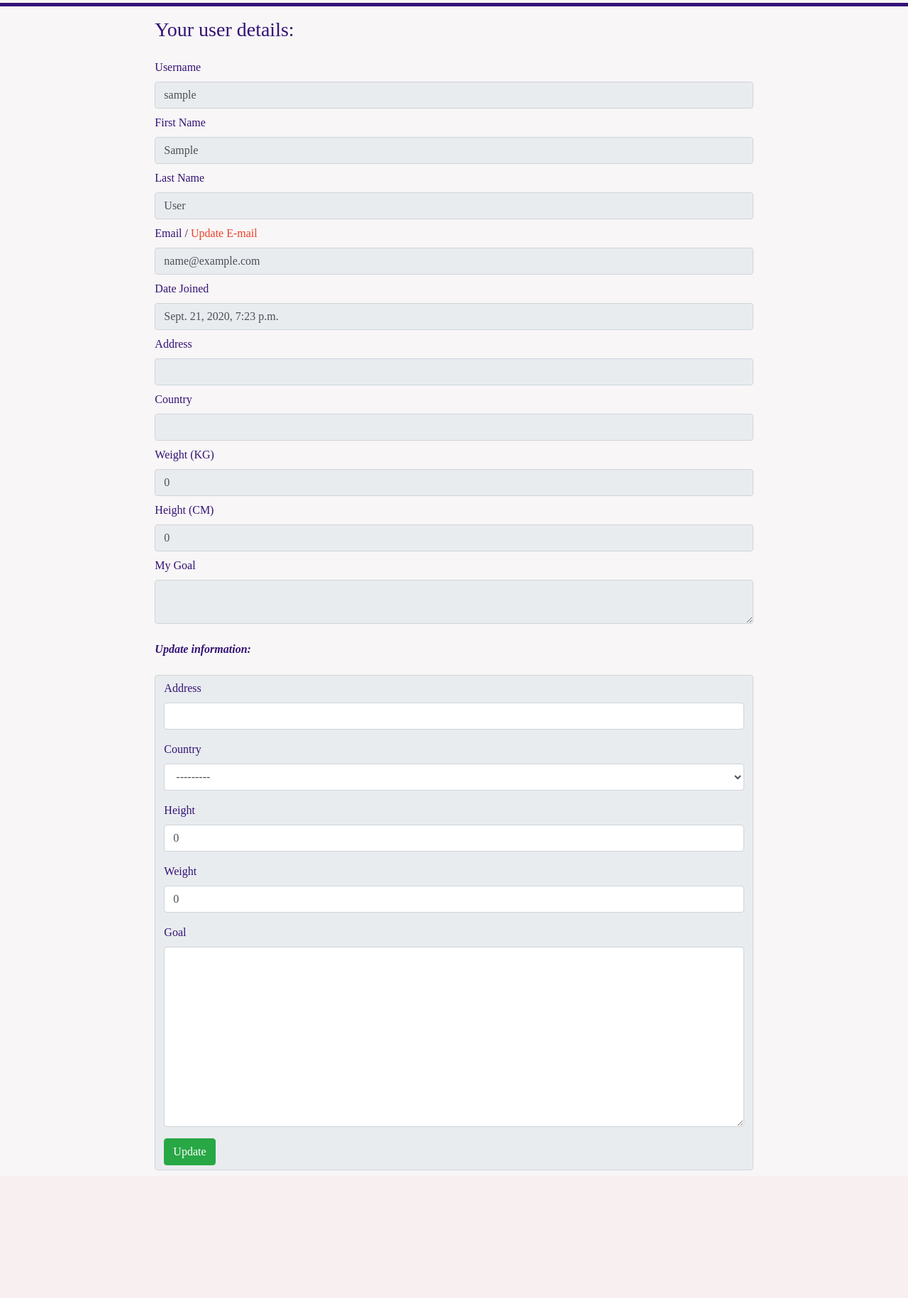
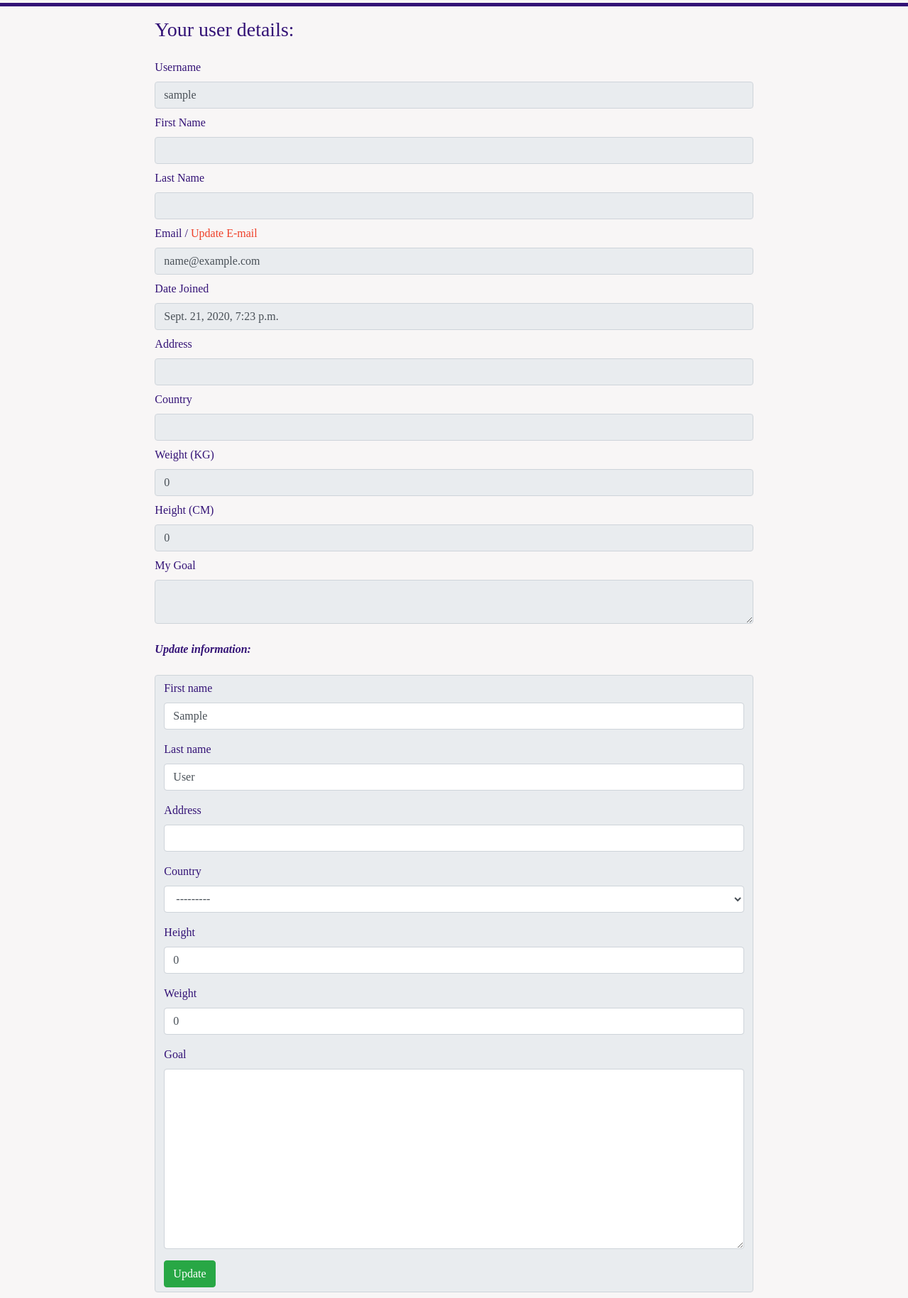
Before and after one commit to Code-Institute-Submissions/Sculpt-Studio, a Django app: page /user_profile/ in a window 1280 px wide. Shown: the part 209-2038 px from the top of the page at 71% size. Before the commit the page ends 1858 px from the top, so only its background shows below. Run offline with Django 3.2, Linux system fonts and the light colour scheme; the visitor is signed in with stand-in values (Sample User, id 1); data comes from the database, SQL or seed files in the repository; some libraries are stand-ins or nearby versions.

Commit message:
updated profile model to enable users update first and last name, purchase_checkout and my_account html updated to show registered name

```diff
--- a/purchase/templates/purchase/purchase_checkout.html
+++ b/purchase/templates/purchase/purchase_checkout.html
@@ -9,9 +9,9 @@
     <div class="col-8">
       <form action="{% url 'purchase_checkout' %}" method="POST" id="payment-form">
       <label>First Name:</label>
-         <input class="textinput textInput form-control mb-2" value="{{ profile.user.first_name }}">
+         <input class="textinput textInput form-control mb-2" value="{{ profile.first_name }}">
          <label>Last Name:</label>
-         <input class="textinput textInput form-control mb-2" value="{{ profile.user.last_name }}">
+         <input class="textinput textInput form-control mb-2" value="{{ profile.last_name }}">
          {% csrf_token %}
          {{ form | crispy }}
          <label>Purchase details:</label>
--- a/purchase/views.py
+++ b/purchase/views.py
@@ -99,8 +99,8 @@
         purchase.save()
 
     messages.success(request, f'Thank you for your purchase!\
-                                You will receive a confirmation via your e-mail - {purchase.email}\
-                                Your order number is { order_number }!')
+                                You can view your detail order by checking your account.\
+                                Your order number is { order_number }.')
 
 
     if 'cart' in request.session:
--- a/user_profile/models.py
+++ b/user_profile/models.py
@@ -8,6 +8,8 @@
 
 class Profile(models.Model):
     user = models.OneToOneField(User, on_delete=models.CASCADE)
+    first_name = models.CharField(max_length=32, blank=True)
+    last_name = models.CharField(max_length=32, blank=True)
     address = models.CharField(max_length=264, blank=True)
     country = CountryField(blank=True)
     height  = models.IntegerField(default=0, blank=True)
--- a/user_profile/templates/user_profile/my_account.html
+++ b/user_profile/templates/user_profile/my_account.html
@@ -31,9 +31,9 @@
         <label>Username</label>
         <input class="textinput textInput form-control mb-2" readonly value="{{ user.username }}">
         <label>First Name</label>
-        <input class="textinput textInput form-control mb-2" readonly value="{{ user.first_name }}">
+        <input class="textinput textInput form-control mb-2" readonly value="{{ user.profile.first_name }}">
         <label>Last Name</label>
-        <input class="textinput textInput form-control mb-2" readonly value="{{ user.last_name }}">
+        <input class="textinput textInput form-control mb-2" readonly value="{{ user.profile.last_name }}">
         <label>Email / </label>
         <a class="" href="{% url 'account_email' %}">Update E-mail</a>
         <input class="textinput textInput form-control mb-2" readonly value="{{ user.email }}">
```
Also changed, not shown: user_profile/migrations/0004_auto_20200921_1846.py (added).
